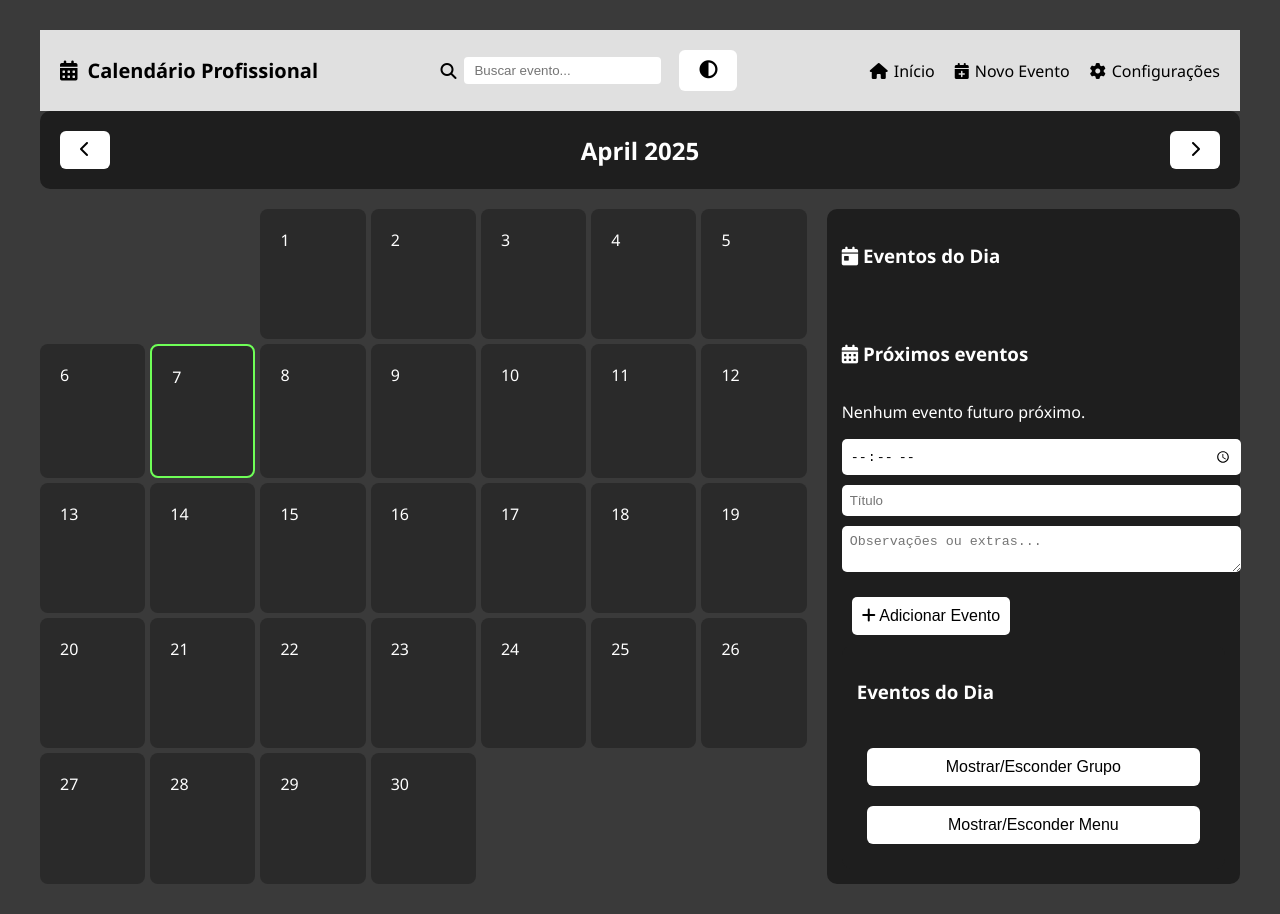
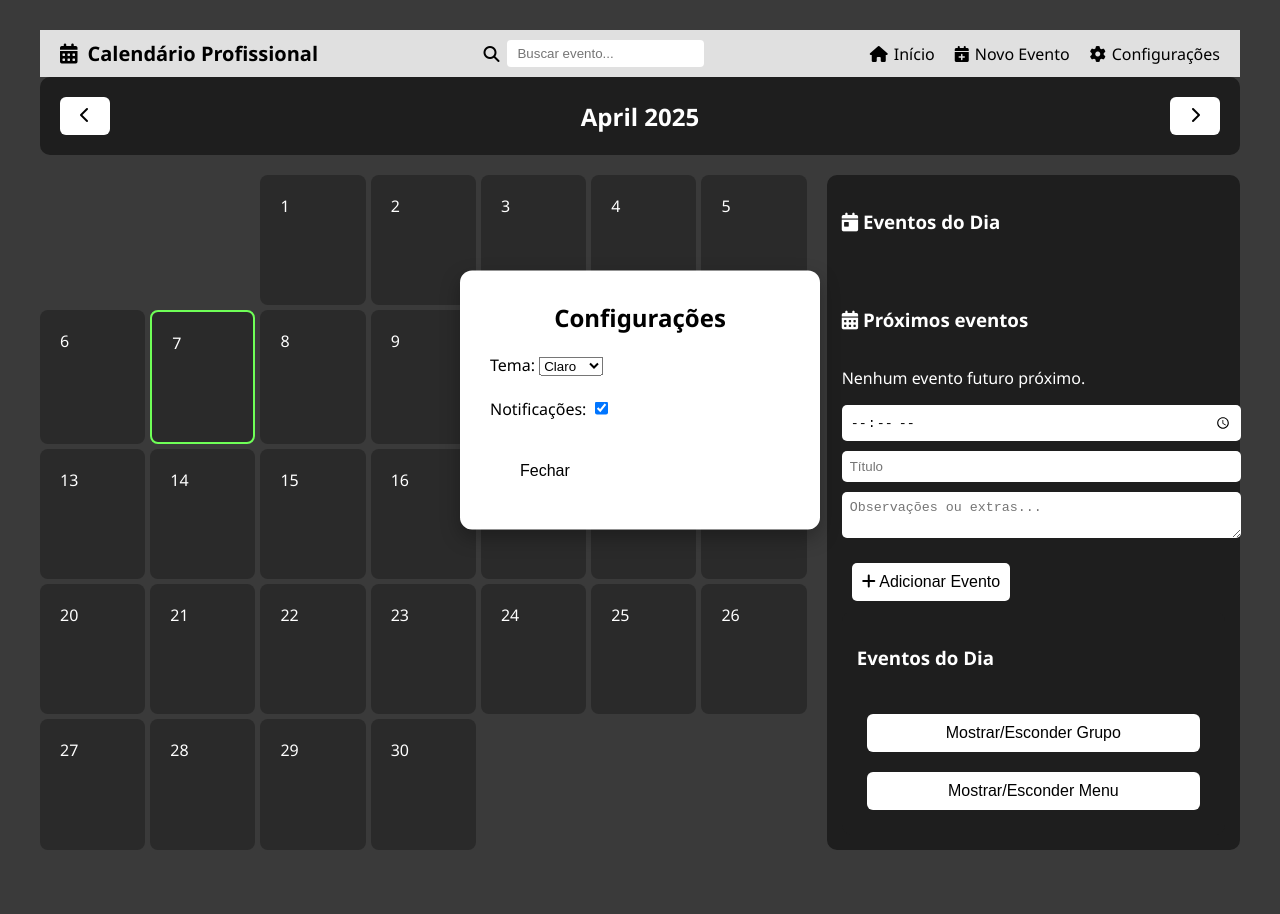
Before and after one commit to AdrainRazini/alura-js-projeto-de-vida, a website: page public/index.html in a window 1280 px wide. Both pictures are taken after a click on the link "Configurações". After the commit the page ends 880 px from the top, so only its background shows below. Drawn offline with nearby package versions, Linux system fonts and the light colour scheme.

Commit message:
comit 08

```diff
--- a/public/index.html
+++ b/public/index.html
@@ -83,6 +83,33 @@ body:not(.dark-mode) .Grupo:hover {
   display: none;
 }
 
+.config-frame {
+  position: fixed;
+  top: 50%;
+  left: 50%;
+  transform: translate(-50%, -50%);
+  background-color: var(--cor-dia);
+  color: var(--cor-texto-claro);
+  padding: 30px;
+  border-radius: 12px;
+  box-shadow: 0 8px 20px rgba(0,0,0,0.3);
+  z-index: 999;
+  width: 300px;
+  max-width: 90%;
+  display: none;
+}
+
+body:not(.dark-mode) .config-frame {
+  background-color: var(--cor-fundo-claro);
+  color: var(--cor-texto-escuro);
+}
+
+.config-frame h2 {
+  margin-top: 0;
+  text-align: center;
+}
+
+
 </style>
 
 <body>
@@ -98,8 +125,6 @@ body:not(.dark-mode) .Grupo:hover {
   <div class="search-theme">
     <i class="fas fa-search"></i>
     <input type="text" id="search-event" placeholder="Buscar evento...">
-    <button onclick="toggleTheme()">
-      <i class="fas fa-adjust"></i>
     </button>
   </div>
 
@@ -107,7 +132,7 @@ body:not(.dark-mode) .Grupo:hover {
     <ul>
       <li><a href="#"><i class="fas fa-home"></i> Início</a></li>
       <li><a href="#"><i class="fas fa-calendar-plus"></i> Novo Evento</a></li>
-      <li><a href="#"><i class="fas fa-cog"></i> Configurações</a></li>
+      <li><a href="#" onclick="alternarPainel('config-frame')"><i class="fas fa-cog"></i> Configurações</a></li>
     </ul>
   </nav>
 </header>
@@ -157,6 +182,46 @@ body:not(.dark-mode) .Grupo:hover {
           <h1>Um menu/Grupo na tela</h1>
 
         </div>
+
+
+
+        <div id="config-frame" class="config-frame">
+          <h2>Configurações</h2>
+
+          <label for="tema">Tema:</label>
+          <select id="tema" onchange="toggleTheme()">
+            <option value="claro">Claro</option>
+            <option value="escuro">Escuro</option>
+          </select>
+
+          <script>
+            function toggleTheme() {
+              const temaSelecionado = document.getElementById("tema").value;
+              if (temaSelecionado === "escuro") {
+                document.body.classList.add("dark-mode");
+              } else {
+                document.body.classList.remove("dark-mode");
+              }
+            }
+
+            function alternarPainel(id) {
+              const painel = document.getElementById(id);
+              painel.style.display = (painel.style.display === "none" || painel.style.display === "") ? "block" : "none";
+            }
+          </script>
+
+
+          <br><br>
+
+          <label for="notificacoes">Notificações:</label>
+          <input type="checkbox" id="notificacoes" checked>
+
+          <br><br>
+
+          <button onclick="alternarPainel('config-frame')">Fechar</button>
+        </div>
+
+
         <button onclick="alternarPainel('Grupo')">Mostrar/Esconder Grupo</button>
         <button onclick="alternarPainel('Menu')">Mostrar/Esconder Menu</button>
 
--- a/public/js/script.js
+++ b/public/js/script.js
@@ -273,10 +273,6 @@ function verificarNotificacoes() {
 }
 setInterval(verificarNotificacoes, 60000); // Verifica a cada 1 minuto
 
-// Alterna entre modo claro e escuro
-function toggleTheme() {
-  document.body.classList.toggle("dark-mode");
-}
 
 document.addEventListener("DOMContentLoaded", () => {
     showUpcomingEvents();
```
